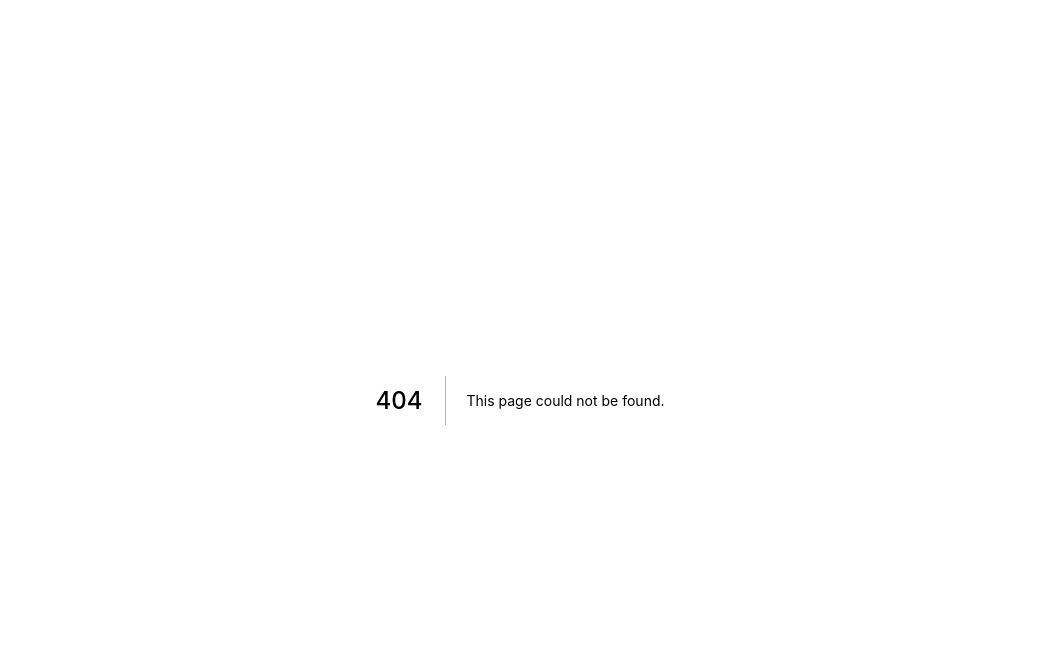
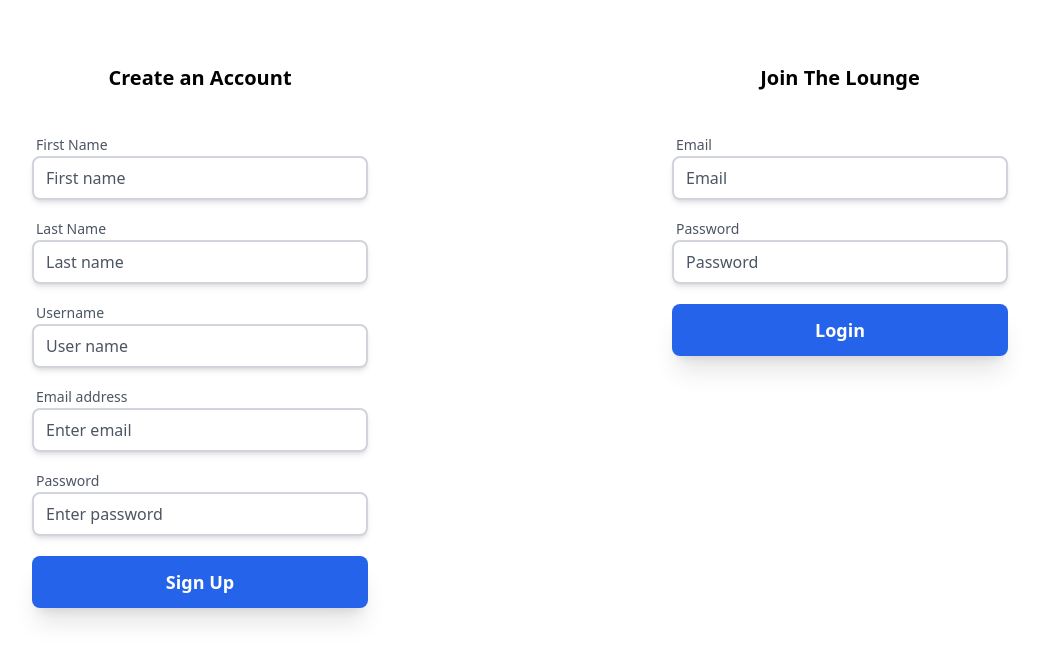
Before and after one commit to krunalpatel0719/Social-Media-Website, a Next.js app in the folder web-files/: page /RegistrationPage in a window 1280 px wide. Before the commit this address had no page. Shown: the top 662 px of the page, without its empty margins (120-1159 px from the left). Built offline with nearby package versions, Linux system fonts and the light colour scheme.

Commit message:
Resolved routing issues

```diff
--- a/web-files/components/Header.js
+++ b/web-files/components/Header.js
@@ -17,8 +17,9 @@ import HeaderIcon from "./HeaderIcon";
 import Image from 'next/image';
 import {auth} from '../firebase';
 
-const user = auth.currentUser;
+
 function Header(){
+    const user = auth.currentUser;
     return(
         <div className="sticky top-0 z-50 bg-white flex items-center
         p-2 lg:px-5 shadow-md">
@@ -50,8 +51,8 @@ function Header(){
                 height="40"
                 layout="fixed"
                 />*/}
-
-                <p className="whitespace-nowrap font-semibold pr-3">{user.email}</p>
+                {/**{user.email}</p> */  }
+                <p className="whitespace-nowrap font-semibold pr-3"> {user && (user.email)} </p>
                 <ViewGridIcon className="icon" />
                 <ChatIcon className="icon" />
                 <BellIcon className="icon" />
--- a/web-files/components/Login.js
+++ b/web-files/components/Login.js
@@ -1,55 +1,74 @@
 import react from "react";
-import { createUserWithEmailAndPassword, onAuthStateChanged, signInWithEmailAndPassword, signOut } from "firebase/auth";
-import {auth, db} from "../firebase";
+import {
+  createUserWithEmailAndPassword,
+  onAuthStateChanged,
+  signInWithEmailAndPassword,
+  signOut,
+} from "firebase/auth";
+import { auth, db } from "../firebase";
+import Link from "next/link";
 
-function Login(props){
+function Login(props) {
   return (
-
-        <div className="container max-w-full mx-auto py-24 px-6">
+    <div className="container max-w-full mx-auto py-10 px-6">
       <div className="font-sans">
         <div className="max-w-sm mx-auto px-6">
           <div className="relative flex flex-wrap">
             <div className="w-full relative">
               <div className="mt-6">
-                    <div className="text-center font-semibold text-black">
+                <div className="text-center text-xl font-semibold text-black">
                   Join The Lounge
                 </div>
-                    <form  id = "login-form" className="mt-8">
+                <form id="login-form" className="mt-8">
                   <div className="mx-auto max-w-lg">
                     <div className="py-2">
-                            <span className="px-1 text-sm text-gray-600">Email</span>
-                            <input  id = "login-email" placeholder="email" type="email"
+                      <span className="px-1 text-sm text-gray-600">
+                        Email
+                      </span>
+                      <input
+                        id="login-email"
+                        placeholder="Email"
+                        type="email"
                         className="text-md block px-3 py-2  rounded-lg w-full
-                            bg-white border-2 border-gray-300 placeholder-gray-600 shadow-md focus:placeholder-gray-500 focus:bg-white focus:border-gray-600 focus:outline-none"></input>
+                            bg-white border-2 border-gray-300 placeholder-gray-600 shadow-md focus:placeholder-gray-500 focus:bg-white focus:border-blue-600 focus:outline-none"
+                      ></input>
                     </div>
                     <div className="py-2" x-data="{ show: true }">
-                            <span className="px-1 text-sm text-gray-600">Password</span>
+                      <span className="px-1 text-sm text-gray-600">
+                        Password
+                      </span>
                       <div className="relative">
-                            <input type="password" id="login-password" placeholder="Password" className="text-md block px-3 py-2 rounded-lg w-full
+                        <input
+                          type="password"
+                          id="login-password"
+                          placeholder="Password"
+                          className="text-md block px-3 py-2 rounded-lg w-full
                             bg-white border-2 border-gray-300 placeholder-gray-600 shadow-md
                             focus:placeholder-gray-500
                             focus:bg-white
-                            focus:border-gray-600
-                            focus:outline-none"></input>
-
+                            focus:border-blue-600
+                            focus:outline-none"
+                        ></input>
                       </div>
                     </div>
                   </div>
-                                <button className="mt-3 text-lg font-semibold
-                            bg-gray-800 w-full text-white rounded-lg
-                            px-6 py-3 block shadow-xl hover:text-white hover:bg-black">
+                  <Link href="/MainPage">
+                    <button
+                      className="mt-3 text-lg font-semibold text-centered
+                            bg-blue-600 w-full text-white rounded-lg
+                            px-6 py-3 block shadow-xl hover:text-white hover:bg-blue-500"
+                    >
                       Login
                     </button>
+                  </Link>
                 </form>
-
               </div>
             </div>
           </div>
         </div>
       </div>
     </div>
-
   );
 }
 
-export default Login
+export default Login;
--- a/web-files/components/SignUp.js
+++ b/web-files/components/SignUp.js
@@ -1,37 +1,115 @@
 import react from "react";
 
-function SignUp(){
+function SignUp() {
   return (
-            <div>
-                <form id="signup-form">
-                <h3>Sign Up</h3>
-                <div className="form-group">
-                    <label>First name</label>
-                    <input type="text" className="form-control" placeholder="First name" />
+    <div className="container max-w-full mx-auto py-10 px-6">
+      <div className="font-sans">
+        <div className="max-w-sm mx-auto px-6">
+          <div className="relative flex flex-wrap">
+            <div className="w-full relative">
+              <div className="mt-6">
+                <div className="text-center text-xl font-semibold text-black">
+                  Create an Account
                 </div>
-                <div className="form-group">
-                    <label>Username</label>
-                    <input type="text" className="form-control" placeholder="User name" />
+                <form id="signup-form" className="mt-8">
+                  <div className="mx-auto max-w-lg">
+                    <div className="py-2 form-group">
+                      <span className="px-1 text-sm text-gray-600">
+                        First Name
+                      </span>
+                      <input
+                        type="text"
+                        className="form-control text-md block px-3 py-2 rounded-lg w-full
+                      bg-white border-2 border-gray-300 placeholder-gray-600 shadow-md
+                      focus:placeholder-gray-500
+                      focus:bg-white
+                      focus:border-blue-600
+                      focus:outline-none"
+                        placeholder="First name"
+                      />
                     </div>
-                <div className="form-group">
-                    <label>Last name</label>
-                    <input type="text" className="form-control" placeholder="Last name" />
+
+                    <div className="py-2 form-group">
+                      <span className="px-1 text-sm text-gray-600">
+                        Last Name
+                      </span>
+                      <input
+                        type="text"
+                        className="form-control text-md block px-3 py-2 rounded-lg w-full
+                      bg-white border-2 border-gray-300 placeholder-gray-600 shadow-md
+                      focus:placeholder-gray-500
+                      focus:bg-white
+                      focus:border-blue-600
+                      focus:outline-none"
+                        placeholder="Last name"
+                      />
                     </div>
-                <div className="form-group">
-                    <label>Email address</label>
-                    <input type="email" className="form-control" placeholder="Enter email" id="signup-email"/>
+                    <div className="py-2 form-group">
+                      <span className="px-1 text-sm text-gray-600">
+                        Username
+                      </span>
+                      <input
+                        type="text"
+                        className="form-control text-md block px-3 py-2 rounded-lg w-full
+                      bg-white border-2 border-gray-300 placeholder-gray-600 shadow-md
+                      focus:placeholder-gray-500
+                      focus:bg-white
+                      focus:border-blue-600
+                      focus:outline-none"
+                        placeholder="User name"
+                      required minLength={6}/>
                     </div>
-                <div className="form-group">
-                    <label>Password</label>
-                    <input type="password" className="form-control" placeholder="Enter password" id="signup-password"/>
+                    <div className="py-2 form-group">
+                      <span className="px-1 text-sm text-gray-600">
+                        Email address
+                      </span>
+
+                      <input
+                        type="email"
+                        className="form-control text-md block px-3 py-2 rounded-lg w-full
+                      bg-white border-2 border-gray-300 placeholder-gray-600 shadow-md
+                      focus:placeholder-gray-500
+                      focus:bg-white
+                      focus:border-blue-600
+                      focus:outline-none"
+                        placeholder="Enter email"
+                        id="signup-email"
+                      />
                     </div>
-                <button type="submit" className="btn btn-primary btn-block">Sign Up</button>
-                <p className="forgot-password text-right">
-                    Already registered <a href="#">sign in?</a>
-                </p>
+                    <div className="py-2 form-group">
+                      <span className="px-1 text-sm text-gray-600">
+                        Password
+                      </span>
+                      <input
+                        type="password"
+                        className="form-control text-md block px-3 py-2 rounded-lg w-full
+                      bg-white border-2 border-gray-300 placeholder-gray-600 shadow-md
+                      focus:placeholder-gray-500
+                      focus:bg-white
+                      focus:border-blue-600
+                      focus:outline-none"
+                        placeholder="Enter password"
+                        id="signup-password"
+                      />
+                    </div>
+                    <button
+                      type="submit"
+                      className="mt-3 text-lg font-semibold text-centered
+                            bg-blue-600 w-full text-white rounded-lg
+                            px-6 py-3 block shadow-xl hover:text-white hover:bg-blue-500"
+                    >
+                      {/*className="btn btn-primary btn-block"> */}
+                      Sign Up
+                    </button>
+                  </div>
                 </form>
+              </div>
+            </div>
+          </div>
+        </div>
+      </div>
     </div>
   );
 }
 
-export default SignUp
+export default SignUp;
--- /dev/null
+++ b/web-files/pages/MainPage.js
@@ -0,0 +1,25 @@
+import react from 'react'
+import Header from '../components/Header'
+import Sidebar from '../components/Sidebar'
+import Feed from "../components/Feed"
+import Head from 'next/head'
+function MainPage() {
+  return (
+    <div>
+      <Head>
+        <title>The Lounge</title>
+      </Head>
+
+      <Header/>
+      <main className='flex flex-wrap relative'>
+
+          <Sidebar />
+          <Feed />
+
+        </main>
+    </div>
+
+  )
+}
+
+export default MainPage
--- /dev/null
+++ b/web-files/pages/RegistrationPage.js
@@ -0,0 +1,16 @@
+import react from 'react'
+import Login from '../components/Login'
+import SignUp from '../components/SignUp'
+
+function RegistrationPage() {
+  return (
+    <div className = "flex my-auto">
+
+      <SignUp/>
+      <Login/>
+    </div>
+
+  )
+}
+
+export default RegistrationPage
--- a/web-files/pages/index.js
+++ b/web-files/pages/index.js
@@ -8,42 +8,31 @@ import Post from '../components/Post.js'
 import Sidebar from '../components/Sidebar.js'
 import Feed from '../components/Feed.js'
 import '../auth.js'
-import {getAuth} from 'firebase/auth';
+import {getAuth, signOut} from 'firebase/auth';
 import {db} from '../firebase';
 import "firebase/firestore";
 import { getFirestore } from "firebase/firestore";
 import "firebase/storage";
 import "../firebase";
 import { getStorage, ref, getDownloadURL, uploadString, UploadTask} from "firebase/storage";
+import { useRouter } from 'next/router'
+import MainPage from './MainPage.js'
+import RegistrationPage from './RegistrationPage.js'
 
 export default function Home() {
   const auth = getAuth();
   const db = getFirestore();
   const storage = getStorage();
   const user = auth.currentUser;
+  if(user) return <MainPage/>
 
-
-  return (
-
-    <div className='bg-gray-100 overflow-hidden'>
-      <Head>
-        <title>The Lounge</title>
-      </Head>
-
-      <Header />
-
-      <main className='flex'>
-      <button type="button" id="logout">Leave the Lounge</button>
-        <Sidebar />
-        <Feed />
-
-
-        {/* Feed */}
-        {/*Widgets*/}
-      </main>
-      <Login />
-      <SignUp />
-    </div>
+  return(
+    <div>
+    <Head>
+      <title>The Lounge</title>
+    </Head>
+    <RegistrationPage/>
+  </div>
 
   )
 }
```
Also changed, not shown: web-files/auth.js (+13 -2 lines). Lines whose indentation alone changed are shown as unchanged.
